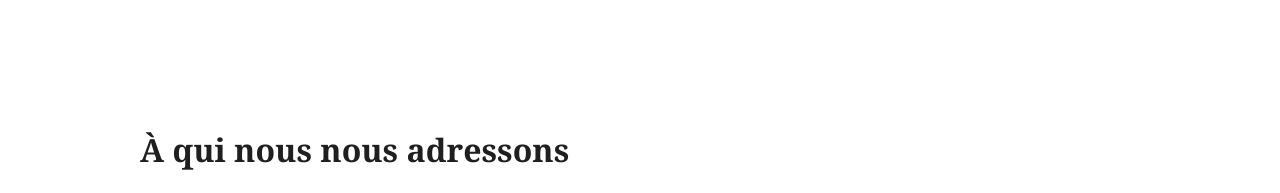
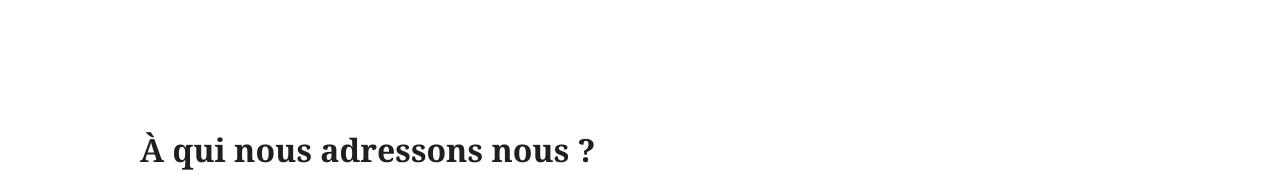
Before and after one commit to CANDON-SCHIRM/ccs-conseil, a plain HTML site: page index.html in a window 1280 px wide. Shown: the part 1300-1493 px from the top of the page. Drawn offline with Linux system fonts and the light colour scheme.

Commit message:
Update index.html

```diff
--- a/index.html
+++ b/index.html
@@ -69,7 +69,7 @@
 </section>
 
 <section>
-  <h2>À qui nous nous adressons</h2>
+  <h2>À qui nous adressons nous ?</h2>
   <ul>
     <li>Propriétaires privés de biens classés ou inscrits</li>
     <li>Propriétaires privés de biens de caractère</li>
```
